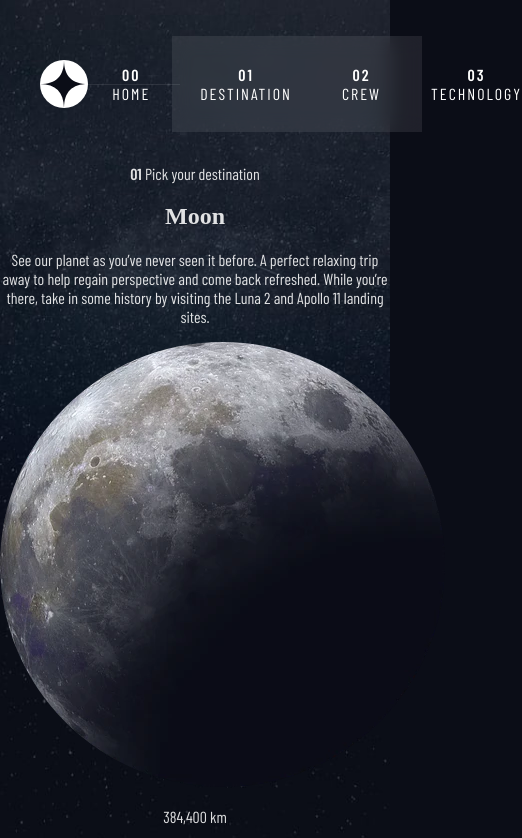
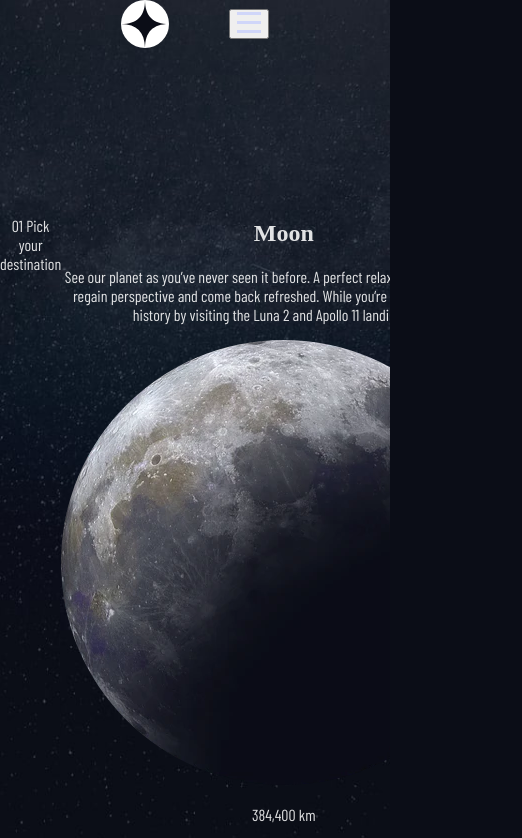
Before and after one commit to shay122990/space-tourism-website, a React (Vite) app: page /destination in a window 390 px wide. Shown: the top 838 px of the page, 522 px wide, since content can reach past the window. Built offline with nearby package versions, Linux system fonts and the light colour scheme; a web font is replaced by a local one.

Commit message:
logic for responsive navbar menu icons

```diff
--- a/src/App.jsx
+++ b/src/App.jsx
@@ -4,18 +4,20 @@ import Home from './routes/home/Home';
 import Destination from './routes/destination/Destination';
 import Crew from './routes/crew/Crew';
 import Technology from './routes/technology/Technology';
+import Navbar from './components/header/Navbar';
 
 
 function App() {
   return (
-    <>
+    <div className='app-container'>
+    <Navbar/>
       <Routes>
         <Route path="/" element={<Home />} />
         <Route path="/destination" element={<Destination />} />
         <Route path="/crew" element={<Crew />} />
         <Route path="/technology" element={<Technology />} />
       </Routes>
-   </>
+   </div>
   )
 }
 
--- a/src/components/header/Navbar.css
+++ b/src/components/header/Navbar.css
@@ -1,4 +1,4 @@
-.navbar-container{
+/* .nav-container{
     display: flex;
     justify-content: center;
     text-align: center;
@@ -7,12 +7,14 @@
     width:98%;
     margin-left: 40px;
     padding-top: 20px;
+    position: absolute;
+    z-index: 1;
 }
 .logo-image{
     width: 48px;
     height: 48px;
 }
-.nav-items{
+.navbar{
     background-color:#ffffff16;
     backdrop-filter: blur(10px);
     display: flex;
@@ -28,7 +30,7 @@ position: relative;
   width: 35%;
   height: 1px;
   border:0 solid;
-  background-color: #ffffff16; /* Adjust color as needed */
+  background-color: #ffffff16;
   margin-right: -2%;
   z-index: 1;
 }
@@ -44,4 +46,108 @@ position: relative;
 }
 span{
     font-weight: 600;
-}
+} */
+
+a {
+    text-decoration: none;
+    color: var(--text-color-main);
+    font-size: 16px;
+    letter-spacing: 2px;
+  }
+a:hover {
+    text-decoration: underline;
+    text-underline-offset: 38px;
+    text-decoration-thickness: 4px;
+  }
+  li {
+    list-style-type: none;
+  }
+  .navbar {
+    display: flex;
+    justify-content: center;
+    align-items: center;
+    flex-direction: row;
+    width:98%;
+    margin-left: 40px;
+    padding-top: 20px;
+    position: absolute;
+    z-index: 1;
+  }
+  .logo {
+    width: 48px;
+    height: 48px;
+  }
+  .nav-lane{
+    position: relative;
+      width: 35%;
+      height: 1px;
+      border:0 solid;
+      background-color: #ffffff16;
+      margin-right: -2%;
+      z-index: 1;
+    }
+  .nav-links {
+    display: flex;
+    background-color:#ffffff16;
+    backdrop-filter: blur(10px);
+    display: flex;
+    flex-direction: row;
+    justify-content: center;
+    align-items: center;
+    width: 55%;
+    height:96px;
+    gap:50px;
+  }
+
+  .nav-links li {
+    font-size: 16px;
+    letter-spacing: 2px;
+  }
+
+  .mobile-menu-icon {
+    display: none;
+  }
+
+  @media (max-width: 1088px) {
+    .nav-lane{
+        display: none;
+    }
+    strong{
+        display: none;
+    }
+  }
+  @media (max-width: 768px) {
+    .navbar{
+        width: 100%;
+        justify-content: center;
+        gap: 60px;
+        padding: 0;
+        margin: 0;
+    }
+    .nav-links {
+      display: none;
+    }
+    .nav-lane{
+      display: none;
+    }
+    strong{
+        display: none;
+    }
+    .nav-links-mobile {
+      list-style: none;
+      /* left: 30%; */
+      /* top: 60%; */
+      transition: all 0.5s ease-in-out;
+      /* width: 90%; */
+      background-color: white;
+    }
+    ul li {
+      padding: 42px;
+      transition: all 0.5s ease-in-out;
+      text-align: center;
+    }
+    .mobile-menu-icon {
+position: relative;      display: block;
+     right: 0;
+    }
+  }
--- a/src/components/header/Navbar.jsx
+++ b/src/components/header/Navbar.jsx
@@ -1,27 +1,37 @@
+import { useState } from "react";
 import { Link } from "react-router-dom";
 import './Navbar.css'
 import logoImg from '../../assets/shared/logo.svg'
+import IconClose from '../../assets/shared/icon-close.svg';
+import IconMenu from '../../assets/shared/icon-hamburger.svg';
+
 
 const Navbar = () => {
+  const [mobile, setMobile] = useState(false)
   return (
-    <nav className="navbar-container">
+    <nav className="navbar">
       <img className="logo-image" src={logoImg} alt="logo-image"/>
       <hr className="nav-lane"/>
-      <ul className="nav-items">
+      <ul className={mobile ? "nav-links-mobile" : "nav-links"} onClick={() => setMobile(false)}>
         <li>
-          <Link to='/' className="nav-links"><span>00 </span> Home</Link>
+          <Link to='/'><strong>00 </strong> Home</Link>
         </li>
         <li>
-          <Link to='/destination' className="nav-links"><span>01 </span> Destination</Link>
+          <Link to='/destination'><strong>01 </strong> Destination</Link>
         </li>
         <li>
-          <Link to='/crew' className="nav-links"><span>02 </span> Crew</Link>
+          <Link to='/crew'><strong>02 </strong> Crew</Link>
         </li>
         <li>
-          <Link to='/technology' className="nav-links"><span>03 </span> Technology</Link>
+          <Link to='/technology'><strong>03 </strong> Technology</Link>
         </li>
       </ul>
+      <button className='mobile-menu-icon' onClick={() => setMobile(!mobile)}>
+         {mobile ? <img src={IconClose} alt="Close Menu" /> : <img src={IconMenu} alt="Open Menu" />}
+      </button>
+
     </nav>
+
   );
 };
 
--- a/src/index.css
+++ b/src/index.css
@@ -1,9 +1,6 @@
 :root {
-  font-family: Inter, system-ui, Avenir, Helvetica, Arial, sans-serif;
-  /* line-height: 1.5; */
+  font-family: Inter, system-ui, Helvetica, Arial, sans-serif;
   font-weight: 400;
-  /* max-width: 1280px; */
-  /* margin: 0 auto; */
   text-align: center;
   color-scheme: light dark;
   color: rgba(255, 255, 255, 0.87);
@@ -14,6 +11,8 @@
   -moz-osx-font-smoothing: grayscale;
   --text-color-one: #D0D6F9;
   --text-color-main: #FFFFFF;
+  margin:0;
+  padding: 0;
 }
 h1,h2,h3,h4,h5{
   font-family: "Bellefair", serif;
@@ -32,7 +31,12 @@ a {
   text-decoration: inherit;
 }
 
-
 body {
    margin: 0;
+   background-size: cover;
+  background-position: center;
+  min-height: 100vh;
 }
+.app-container{
+  position: relative;
+}
--- a/src/routes/crew/Crew.css
+++ b/src/routes/crew/Crew.css
@@ -5,4 +5,8 @@
     background-size: cover;
     width: 100%;
     height:100vh;
+    overflow: hidden;
 }
+.crew-info-container{
+    margin-top: 200px;
+}
--- a/src/routes/crew/Crew.jsx
+++ b/src/routes/crew/Crew.jsx
@@ -1,15 +1,13 @@
-import Navbar from '../../components/header/Navbar'
-// import TabsMenu from '../../components/tab-menu/TabsMenu';
 import './Crew.css'
 
 const Crew = () => {
 
   return (
     <div className='crew-container'>
-      <Navbar/>
+     <div className="crew-info-container">
+      <h2>Crew page</h2>
+     </div>
       <p> <span>02</span>Meet your crew</p>
-      {/* <TabsMenu menuItems={selectedCrew.crew} onTabChange={handleMenuItemClick} /> */}
-
     </div>
   );
 };
--- a/src/routes/destination/Destination.css
+++ b/src/routes/destination/Destination.css
@@ -5,4 +5,10 @@
     background-size: cover;
     width: 100%;
     height:100vh;
+    overflow: hidden;
 }
+.destinations-info-container{
+display: flex;
+flex-direction: row;
+margin-top: 200px;
+}
--- a/src/routes/destination/Destination.jsx
+++ b/src/routes/destination/Destination.jsx
@@ -1,11 +1,10 @@
 import './Destination.css';
-import Navbar from '../../components/header/Navbar';
 import destinationsData from '../../data/destinations.js';
 
 const Destination = () => {
   return (
     <div className='destination-container'>
-      <Navbar />
+      <div className="destinations-info-container">
       <p><span>01</span> Pick your destination</p>
       {destinationsData.map(destination => (
         <div key={destination.id} className='destination-content'>
@@ -16,6 +15,7 @@ const Destination = () => {
           <p>{destination.travel}</p>
         </div>
       ))}
+      </div>
     </div>
   );
 };
--- a/src/routes/home/Home.css
+++ b/src/routes/home/Home.css
@@ -5,4 +5,8 @@
     background-size: cover;
     width: 100%;
     height:100vh;
+    overflow: hidden;
 }
+.home-info-container{
+    margin-top: 300px;
+}
--- a/src/routes/home/Home.jsx
+++ b/src/routes/home/Home.jsx
@@ -1,11 +1,12 @@
-import Navbar from "../../components/header/Navbar"
+
 import './Home.css';
 const Home = () => {
 
   return (
     <div className="home-container">
-      <Navbar/>
-      <h2>Home Page</h2>
+     <div className="home-info-container">
+      <h2>Home page</h2>
+     </div>
     </div>
   )
 }
--- a/src/routes/technology/Technology.css
+++ b/src/routes/technology/Technology.css
@@ -5,4 +5,8 @@
     background-size: cover;
     width: 100%;
     height:100vh;
+    overflow: hidden;
 }
+.technology-info-container{
+    margin-top: 200px;
+}
--- a/src/routes/technology/Technology.jsx
+++ b/src/routes/technology/Technology.jsx
@@ -1,10 +1,12 @@
-import Navbar from "../../components/header/Navbar"
+
 import './Technology.css'
 const Technology = () => {
   return (
     <div className="technology-container">
-      <Navbar/>
-      Technology Page
+<div className="technology-info-container">
+  <h2>Technology Page</h2>
+</div>
+
     </div>
   )
 }
```
